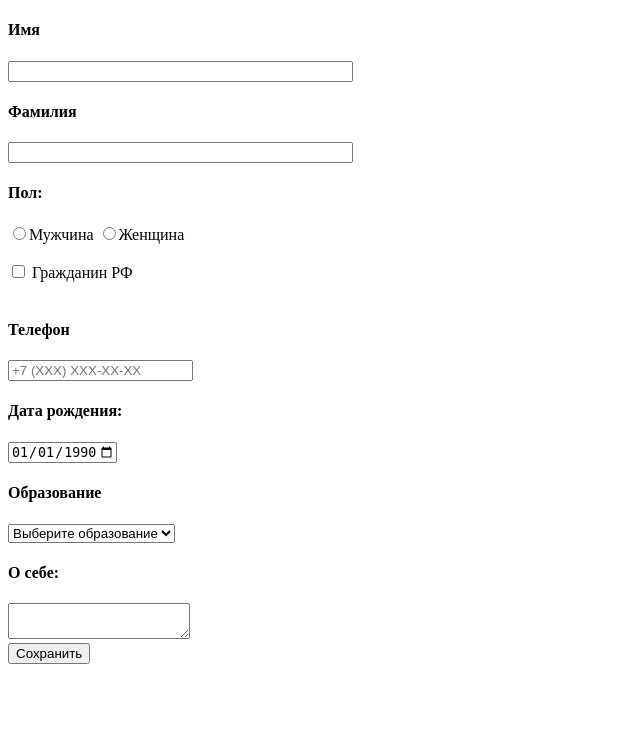
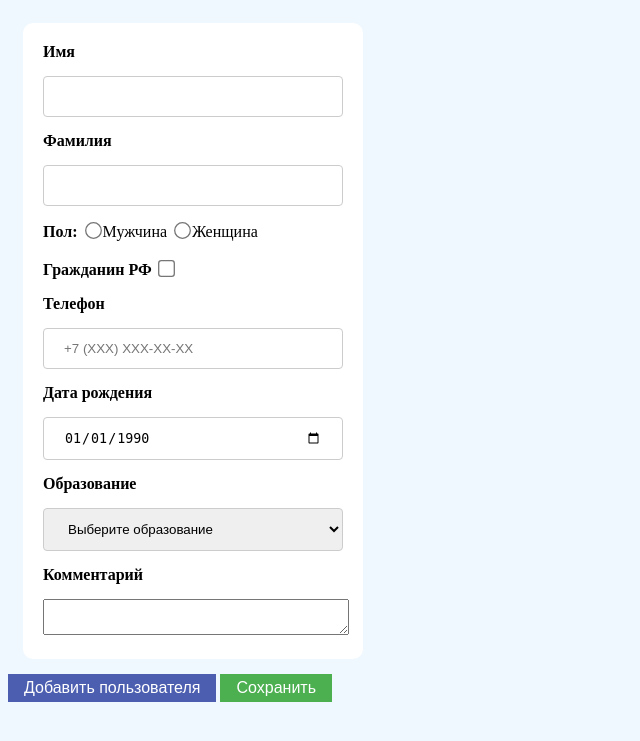
Before and after one commit to mr-Sanchez/testTask, a Flask app: page / in a window 1280 px wide. Shown: the top 741 px of the page, without its empty margins (0-640 px from the left). Run offline with Flask 2, Linux system fonts and the light colour scheme; some libraries are stand-ins or nearby versions.

Commit message:
added multiple users to form

```diff
--- /dev/null
+++ b/static/css/style.css
@@ -0,0 +1,101 @@
+body {
+    background-color: aliceblue;
+}
+
+#users {
+    display: flex;
+    overflow: none;
+    flex-wrap: wrap;
+}
+
+.user {
+    margin: 15px;
+    padding: 20px;
+    background-color: #fff;
+    max-width: 300px;
+    border-radius: 10px;
+    position: relative;
+}
+
+input[type=text], select, input[type=tel], input[type=date] {
+    width: 100%;
+    padding: 12px 20px;
+    margin: 15px 0px;
+    display: inline-block;
+    border: 1px solid #ccc;
+    border-radius: 4px;
+    box-sizing: border-box;
+}
+
+label {
+    font-weight: bold;
+    font-size: 16px;
+}
+
+#comment {
+    margin-top: 15px;
+    width: 100%;
+}
+
+input[type=checkbox], input[type=radio] {
+    transform:scale(1.3);
+    cursor: pointer;
+}
+
+input[type=checkbox] {
+    margin-bottom: 20px;
+}
+
+button {
+    border: none;
+    color: white;
+    padding: 5px 16px;
+    text-align: center;
+    text-decoration: none;
+    display: inline-block;
+    font-size: 16px;
+}
+
+button:hover {
+    cursor: pointer;
+}
+
+/* .deleteUser {
+    background-color: crimson;
+}
+
+.deleteUser:hover {
+    background-color: brown;
+} */
+
+.deleteUser {
+    font-size: 18px;
+    font-weight: bold;
+}
+
+#addUser {
+    background-color: #4c5eaf;
+}
+
+#addUser:hover {
+    background-color: #344383;
+}
+
+#save {
+    background-color: #4CAF50;
+}
+
+#save:hover {
+    background-color: #387c3a;
+}
+
+.fa-times {
+    display: block;
+    position: absolute;
+    top: 5px;
+    right: 5px;
+}
+
+.fa-times:hover {
+    cursor: pointer;
+}
--- a/templates/picture.html
+++ b/templates/picture.html
@@ -4,44 +4,51 @@
     <meta charset="UTF-8">
     <title>Title</title>
     <script src="{{ url_for('static', filename='js/form.js') }}" type="text/javascript"></script>
+    <link rel="stylesheet" href="{{ url_for('static', filename='css/style.css') }}">
+    <script src="https://use.fontawesome.com/79520d2aca.js"></script>
 </head>
 <body>
-<form method="post" id="currentForm" name="currentForm">
-    <h4>Имя</h4>
+    <form method="post" id="userForm" name="userForm">
+        <div id="users">
+            <div class="user">
+                <label for="userName">Имя</label>
                 <input type="text" required name="userName" id="userName" size="40">
-    <h4>Фамилия</h4>
+                <label for="userSurname">Фамилия</label>
                 <input type="text" required name="userSurname" id="userSurname" size="40">
 
-    <div><h4>Пол:</h4>
+                <div>
+                    <label for="gender">Пол:</label>
                     <input type="radio" name="gender" value="Man">Мужчина
                     <input type="radio" name="gender" value="Women">Женщина
                 </div><br>
 
                 <div>
+                    <label for="citizen">Гражданин РФ</label>
                     <input type="checkbox" id="citizen" name="citizen" value="yes">
-    <label for="citizen">Гражданин РФ</label>
-    </div> <br>
+                </div>
                 <div>
-        <h4>Телефон</h4>
+                    <label for="phoneNumber">Телефон</label>
                     <input type="tel" data-tel-input placeholder="+7 (ХХХ) XXX-XX-XX" name="phoneNumber" id="phoneNumber" maxlength="18">
                 </div>
-    <h4>Дата рождения:</h4>
+                <label for="dateBorn">Дата рождения</label>
                 <input type="date" id="dateBorn" name="dateBorn"
                 value="1990-01-01"
                 min="1900-01-01" max="2021-12-31">
 
-    <h4>Образование</h4>
-    <p><select name="education" id="education">
+                <label for="education">Образование</label>
+                <select name="education" id="education">
                     <option value="0">Выберите образование</option>
                     <option value="secondary">Среднее</option>
                     <option value="incomplete higher">Высшее неоконченное</option>
                     <option value="higher">Высшее</option>
-    </select></p>
+                </select>
 
-    <h4>О себе:</h4>
+                <label for="comment">Комментарий</label>
                 <textarea name="comment" id="comment"></textarea>
-
+            </div>
+        </div>
         <div>
+            <button id="addUser">Добавить пользователя</button>
             <button id="save">Сохранить</button>
         </div>
     </form>
```
Also changed, not shown: static/js/form.js (+32 -4 lines). Lines whose indentation alone changed are shown as unchanged.
